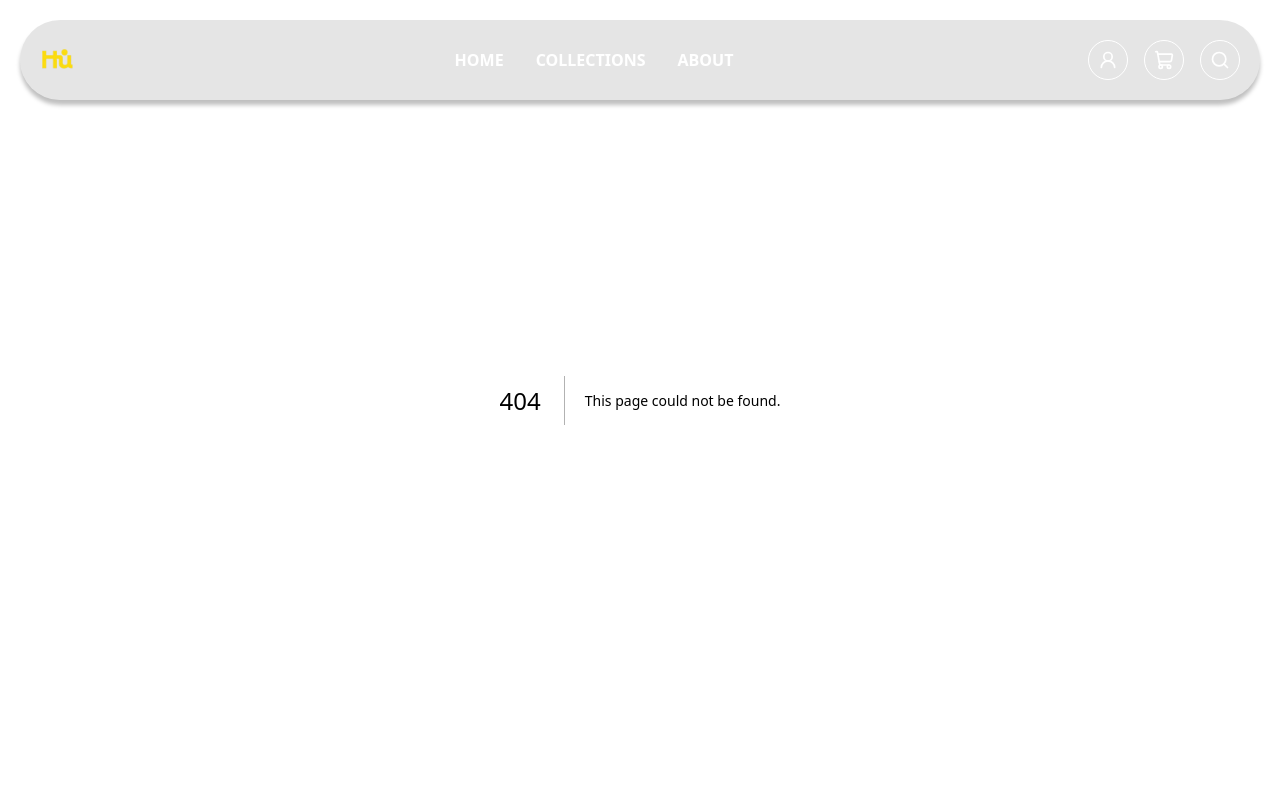
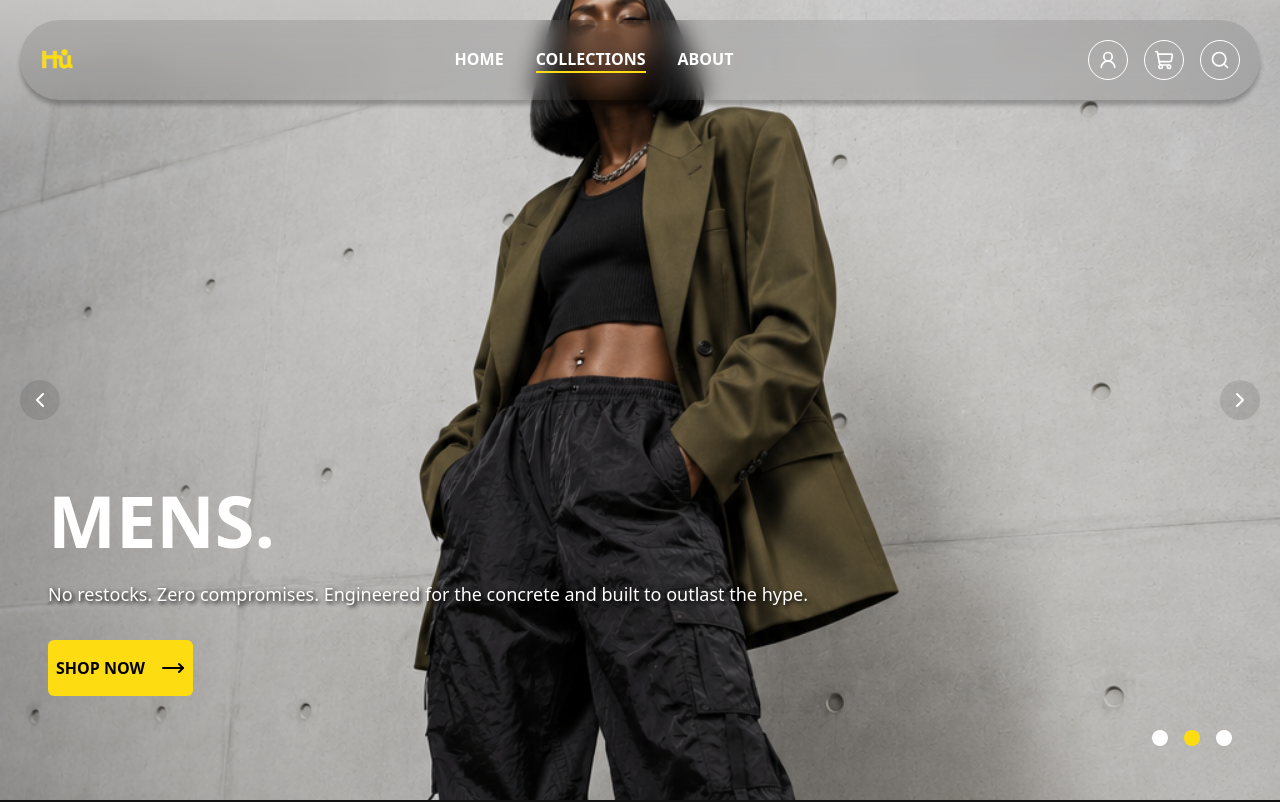
Before and after one commit to MubarakAfolabi/clothing-store, a Next.js app: page /collections in a window 1280 px wide. Before the commit this address had no page. Shown: the top 802 px of the page. Built offline with nearby package versions, Linux system fonts and the light colour scheme.

Commit message:
refactor: update collection route

```diff
--- a/app/collections/[collection]/page.tsx
+++ b/app/collections/page.tsx
@@ -1,18 +1,13 @@
-"use client";
-
 import Categories from "@/components/collections/Categories";
 import CollectionControls from "@/components/collections/CollectionControls";
 import FullCollection from "@/components/collections/FullCollection";
 import HeroSlideshow from "@/components/collections/HeroSlideshow";
 import NewArrivals from "@/components/collections/NewArrivals";
-import { useParams } from "next/navigation";
 
-export default function Collection() {
-  const { collection } = useParams();
-
+export default function Collections() {
   return (
     <main>
-      <HeroSlideshow collection={collection} />
+      <HeroSlideshow />
       <CollectionControls />
       <Categories />
       <NewArrivals />
--- a/components/collections/HeroSlideshow.tsx
+++ b/components/collections/HeroSlideshow.tsx
@@ -4,7 +4,7 @@ import Image from "next/image";
 import { useState, useEffect } from "react";
 import { MoveRight, ChevronLeft, ChevronRight } from "lucide-react";
 
-export default function HeroSlideshow({ collection }) {
+export default function HeroSlideshow() {
   const [currentSlide, setCurrentSlide] = useState(0);
 
   const slides = [
@@ -42,17 +42,6 @@ export default function HeroSlideshow({ collection }) {
     return () => clearTimeout(interval);
   }, [currentSlide]);
 
-  const collectionHeader = [
-    {
-      slug: "mens",
-      title: "MEN.",
-      subtitle:
-        "No restocks. Zero compromises. Engineered for the concrete and built to outlast the hype.",
-    },
-  ];
-
-  const header = collectionHeader.find((item) => item.slug === collection);
-
   return (
     <section className="relative h-screen">
       <button
@@ -80,10 +69,11 @@ export default function HeroSlideshow({ collection }) {
 
       <div className="h-full flex flex-col justify-end gap-8 p-8 md:p-12">
         <h1 className="text-5xl/14 md:text-7xl/14 max-w-62.5 md:max-w-none font-bold text-white">
-          {header?.title}
+          MENS.
         </h1>
         <p className="text-white text-shadow-[2px_2px_4px_hsla(0,0%,0%,1)] md:text-lg">
-          {header?.subtitle}
+          No restocks. Zero compromises. Engineered for the concrete and built
+          to outlast the hype.
         </p>
         <button className="bg-[hsla(52,98%,53%,1)] text-black font-bold w-fit flex items-center gap-4 px-2 py-4 rounded-md cursor-pointer">
           SHOP NOW
--- a/components/home/Collections.tsx
+++ b/components/home/Collections.tsx
@@ -10,7 +10,7 @@ export default function Collections() {
       description: "Utility meets luxury. Explore the collection.",
       imageSrc: "/collection-1.png",
       alt: "Men's Collection",
-      href: "/collections/mens",
+      href: "/#",
     },
     {
       id: 2,
@@ -18,7 +18,7 @@ export default function Collections() {
       description: "Utility meets luxury. Explore the collection.",
       imageSrc: "/collection-2.png",
       alt: "Ladies' Collection",
-      href: "/collections/ladies",
+      href: "/#",
     },
     {
       id: 3,
@@ -26,7 +26,7 @@ export default function Collections() {
       description: "Utility meets luxury. Explore the collection.",
       imageSrc: "/collection-3.png",
       alt: "Kids' Collection",
-      href: "/collections/kids",
+      href: "/#",
     },
   ];
 
--- a/components/layout/Header.tsx
+++ b/components/layout/Header.tsx
@@ -13,7 +13,7 @@ export default function Header() {
 
   const navItems = [
     { id: 1, name: "HOME", href: "/" },
-    { id: 2, name: "COLLECTIONS", href: "/#" },
+    { id: 2, name: "COLLECTIONS", href: "/collections" },
     { id: 3, name: "ABOUT", href: "/#" },
   ];
 
```
